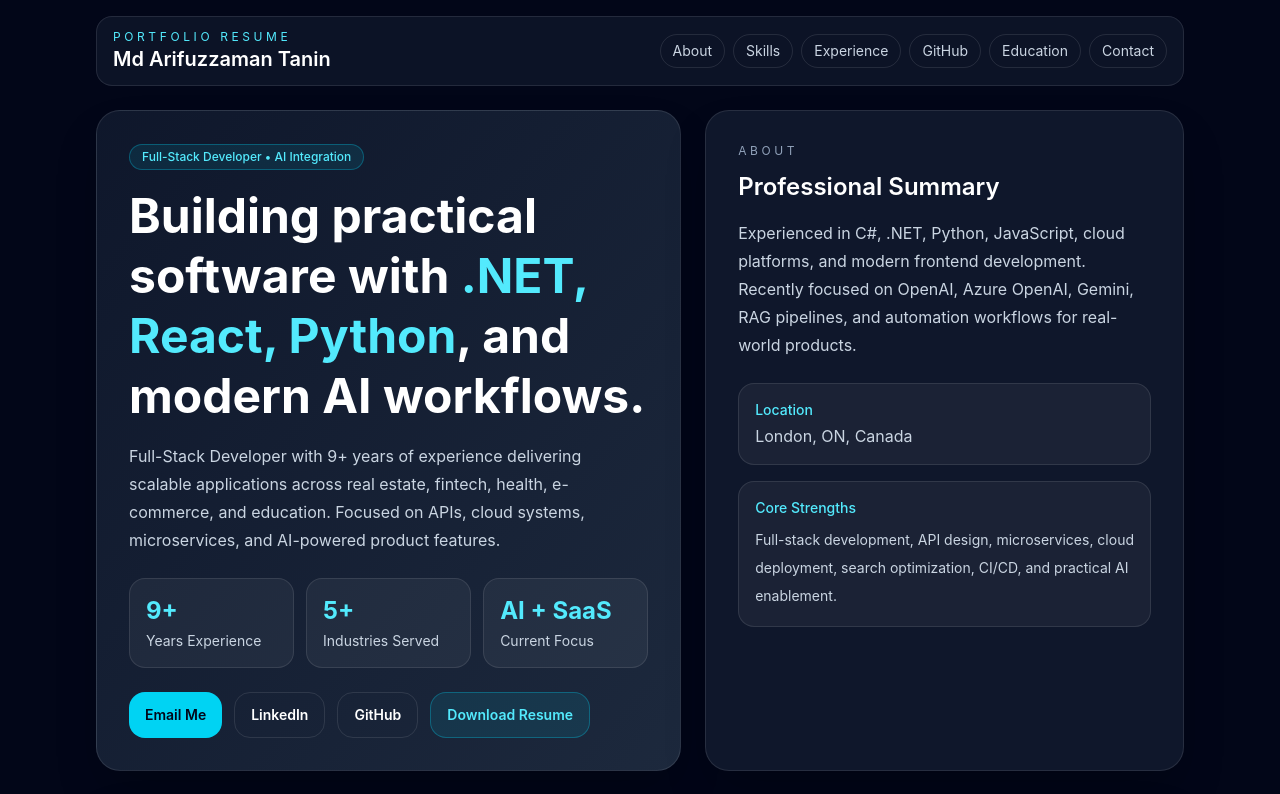
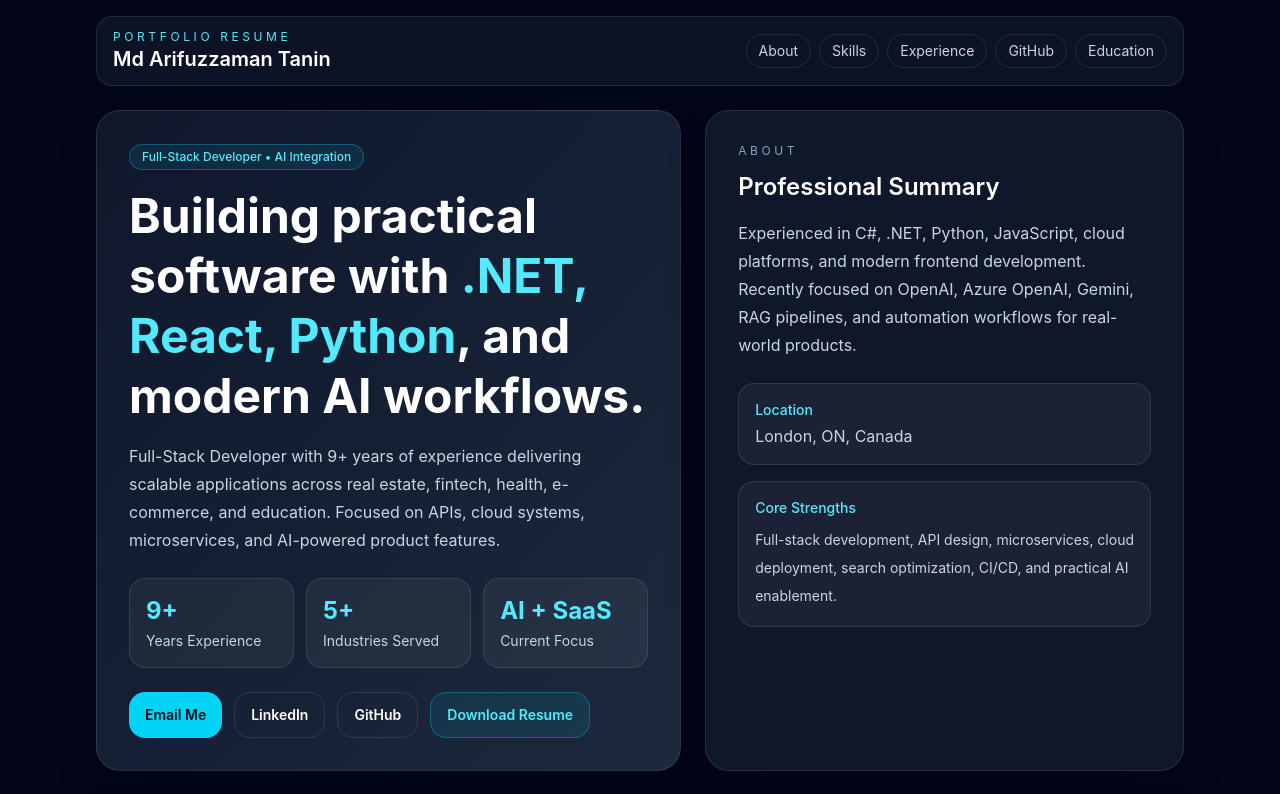
Before and after one commit to arifuzzaman-tanin/personal-profile, a React (Vite) app: page / in a window 1280 px wide. Shown: the top 794 px of the page. Built offline with nearby package versions, Linux system fonts and the light colour scheme.

Commit message:
Update for latest changes

```diff
--- a/src/App.jsx
+++ b/src/App.jsx
@@ -118,7 +118,7 @@ export default function MobileFirstResumeWebsite() {
     },
   ];
 
-  const navItems = ["About", "Skills", "Experience", "GitHub", "Education", "Contact"];
+  const navItems = ["About", "Skills", "Experience", "GitHub", "Education"];
   const githubUsername = "arifuzzaman-tanin";
   const githubRepoName = "personal-profile";
   const githubGraphUrl = `https://ghchart.rshah.org/${githubUsername}`;
```
